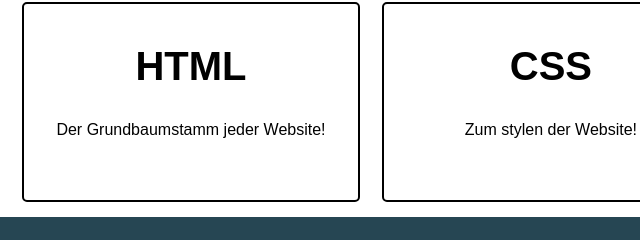
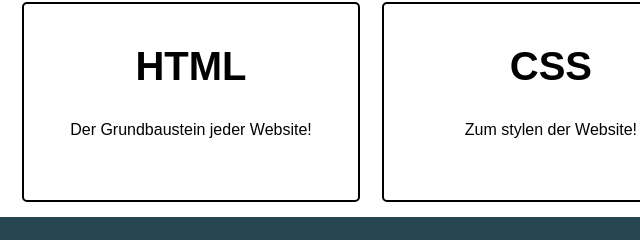
Before and after one commit to DaviluLP/portfolio, a plain HTML site: page index.html in a window 1280 px wide. Shown: the part 1236-1476 px from the top of the page, 89-729 px from the left. Drawn offline with Linux system fonts and the light colour scheme.

Commit message:
Update index.html

```diff
--- a/index.html
+++ b/index.html
@@ -52,7 +52,7 @@
                 </div>
                 <div class="skills">
                     <h2>HTML</h2>
-                    <p>Der Grundbaumstamm jeder Website!</p>
+                    <p>Der Grundbaustein jeder Website!</p>
                 </div>
                 <div class="skills">
                     <h2>CSS</h2>
```
